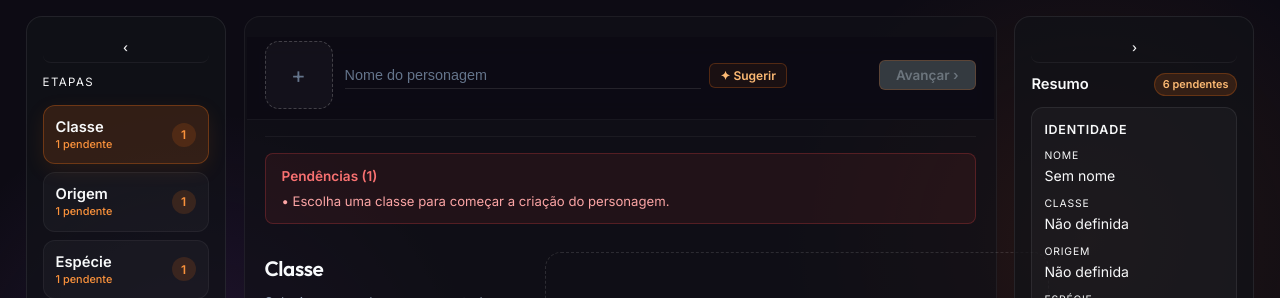
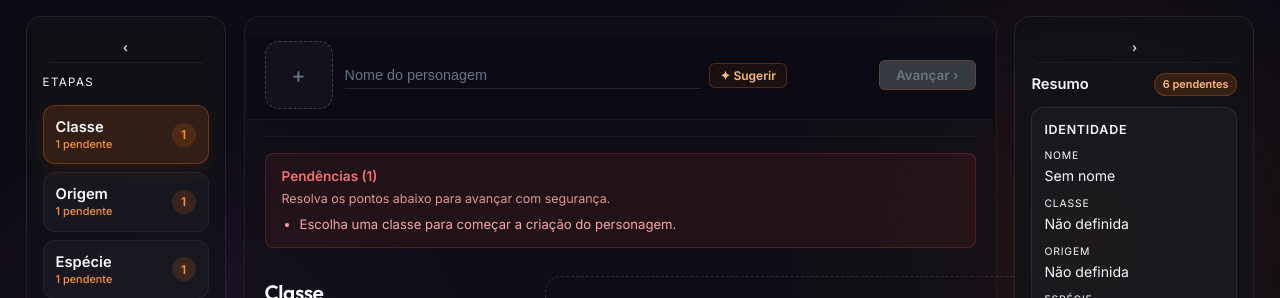
Before and after one commit to cauefeliciano14/app, a React (Vite) app: page / in a window 1280 px wide. Shown: the top 298 px of the page. Built offline with nearby package versions, Linux system fonts and the light colour scheme.

Commit message:
Fix creator shell UX regressions

```diff
--- a/src/components/ValidationBanner.module.css
+++ b/src/components/ValidationBanner.module.css
@@ -6,11 +6,33 @@
   margin-bottom: 12px;
 }
 
+.header {
+  display: flex;
+  align-items: flex-start;
+  justify-content: space-between;
+  gap: 12px;
+  margin-bottom: 8px;
+}
+
 .title {
   color: #f87171;
   font-weight: 600;
   font-size: 0.85rem;
-  margin-bottom: var(--space-xs);
+}
+
+.subtitle {
+  color: var(--color-error-light);
+  font-size: 0.78rem;
+  line-height: 1.4;
+  opacity: 0.9;
+  margin-top: 2px;
+}
+
+.list {
+  margin: 0;
+  padding-left: 18px;
+  display: grid;
+  gap: 4px;
 }
 
 .errorItem,
@@ -20,7 +42,33 @@
   line-height: 1.5;
 }
 
+.toggleButton {
+  border: 1px solid rgba(248, 113, 113, 0.28);
+  background: rgba(248, 113, 113, 0.1);
+  color: #fecaca;
+  border-radius: 999px;
+  padding: 6px 10px;
+  font-size: 0.75rem;
+  font-weight: 600;
+  cursor: pointer;
+  white-space: nowrap;
+}
+
+.toggleButton:hover {
+  background: rgba(248, 113, 113, 0.16);
+}
+
 .moreItems {
   opacity: 0.84;
-  margin-top: 4px;
+  margin-top: 8px;
 }
+
+@media (max-width: 640px) {
+  .header {
+    flex-direction: column;
+  }
+
+  .toggleButton {
+    align-self: flex-start;
+  }
+}
--- a/src/components/ValidationBanner.tsx
+++ b/src/components/ValidationBanner.tsx
@@ -1,24 +1,48 @@
-import React, { useMemo } from 'react';
+import React, { useMemo, useState } from 'react';
 import styles from './ValidationBanner.module.css';
+
+const DEFAULT_VISIBLE_ERRORS = 4;
 
 export const ValidationBanner: React.FC<{ errors: string[] }> = ({ errors }) => {
   const uniqueErrors = useMemo(() => Array.from(new Set(errors)), [errors]);
+  const [expanded, setExpanded] = useState(false);
 
   if (uniqueErrors.length === 0) return null;
 
-  const visibleErrors = uniqueErrors.slice(0, 2);
+  const visibleErrors = expanded ? uniqueErrors : uniqueErrors.slice(0, DEFAULT_VISIBLE_ERRORS);
   const hiddenCount = uniqueErrors.length - visibleErrors.length;
 
   return (
     <div className={styles.banner} role="alert">
-      <div className={styles.title}>Pendências ({uniqueErrors.length})</div>
-      {visibleErrors.map((err) => (
-        <div key={err} className={styles.errorItem}>
-          • {err}
+      <div className={styles.header}>
+        <div>
+          <div className={styles.title}>Pendências ({uniqueErrors.length})</div>
+          <div className={styles.subtitle}>Resolva os pontos abaixo para avançar com segurança.</div>
         </div>
-      ))}
+        {uniqueErrors.length > DEFAULT_VISIBLE_ERRORS ? (
+          <button
+            type="button"
+            className={styles.toggleButton}
+            onClick={() => setExpanded((value) => !value)}
+            aria-expanded={expanded}
+          >
+            {expanded ? 'Ver menos' : `Ver todas (${uniqueErrors.length})`}
+          </button>
+        ) : null}
+      </div>
+
+      <ul className={styles.list}>
+        {visibleErrors.map((err) => (
+          <li key={err} className={styles.errorItem}>
+            {err}
+          </li>
+        ))}
+      </ul>
+
       {hiddenCount > 0 ? (
-        <div className={styles.moreItems}>+{hiddenCount} pendência{hiddenCount > 1 ? 's' : ''} adicional{hiddenCount > 1 ? 'is' : ''}.</div>
+        <div className={styles.moreItems}>
+          +{hiddenCount} pendência{hiddenCount > 1 ? 's' : ''} oculta{hiddenCount > 1 ? 's' : ''}. Use “Ver todas” para revisar a lista completa.
+        </div>
       ) : null}
     </div>
   );
--- a/src/components/steps/AttributesStepWrapper.tsx
+++ b/src/components/steps/AttributesStepWrapper.tsx
@@ -33,6 +33,7 @@ export const AttributesStepWrapper: React.FC = () => {
       portrait={character.portrait}
       onPortraitClick={() => setIsPortraitModalOpen(true)}
       selections={stepSelections}
+      impactSection="attributes"
     >
       <div className={styles.stepContent}>
         <ValidationBanner errors={validationErrors} />
--- a/src/components/steps/BackgroundStep.tsx
+++ b/src/components/steps/BackgroundStep.tsx
@@ -1,4 +1,4 @@
-import React from "react";
+import React, { useRef } from "react";
 import backgroundsData from "../../data/backgrounds.json";
 import talentsData from "../../data/talents.json";
 import {
@@ -15,6 +15,8 @@ import { useCharacter, ATTR_METADATA } from "../../context/CharacterContext";
 import { useWizard } from "../../context/WizardContext";
 
 export const BackgroundStep: React.FC = () => {
+  const detailsRef = useRef<HTMLDivElement | null>(null);
+
   const {
     character,
     setCharacter,
@@ -52,6 +54,7 @@ export const BackgroundStep: React.FC = () => {
       portrait={character.portrait}
       onPortraitClick={() => setIsPortraitModalOpen(true)}
       selections={stepSelections}
+      impactSection="background"
     >
       <div className={styles.stepContent}>
         <ValidationBanner errors={validationErrors} />
@@ -76,7 +79,9 @@ export const BackgroundStep: React.FC = () => {
                   className={`${styles.selectionButton} ${isSelected ? styles.selectionButtonActive : ""}`.trim()}
                   onClick={() => {
                     setSelectedBackground(bg);
-                    window.scrollTo(0, 0);
+                    requestAnimationFrame(() => {
+                      detailsRef.current?.scrollIntoView({ behavior: "smooth", block: "nearest" });
+                    });
                     setAttrChoiceMode("");
                     setAttrPlus1("");
                     setAttrPlus2("");
@@ -93,7 +98,7 @@ export const BackgroundStep: React.FC = () => {
             })}
           </div>
 
-          <div className={styles.selectionDetails}>
+          <div className={styles.selectionDetails} ref={detailsRef}>
             {selectedBackground ? (
               <div id="background-details" className={styles.selectionDetails}>
                 {/* Info Card */}
--- a/src/components/steps/ClassSelectionStep.tsx
+++ b/src/components/steps/ClassSelectionStep.tsx
@@ -148,6 +148,7 @@ export const ClassSelectionStep: React.FC<ClassSelectionStepProps> = ({ onReset,
       portrait={character.portrait}
       onPortraitClick={() => setIsPortraitModalOpen(true)}
       selections={stepSelections}
+      impactSection="class"
     >
       <div className={styles.stepRoot}>
         <ValidationBanner errors={validationErrors} />
--- a/src/components/steps/EquipmentStepWrapper.tsx
+++ b/src/components/steps/EquipmentStepWrapper.tsx
@@ -35,6 +35,7 @@ export const EquipmentStepWrapper: React.FC = () => {
       portrait={character.portrait}
       onPortraitClick={() => setIsPortraitModalOpen(true)}
       selections={stepSelections}
+      impactSection="equipment"
     >
       <div className={styles.stepContent}>
         <ValidationBanner errors={validationErrors} />
--- a/src/components/steps/SpeciesStep.tsx
+++ b/src/components/steps/SpeciesStep.tsx
@@ -40,6 +40,7 @@ export const SpeciesStep: React.FC<SpeciesStepProps> = ({ languagesData }) => {
       portrait={character.portrait}
       onPortraitClick={() => setIsPortraitModalOpen(true)}
       selections={stepSelections}
+      impactSection="species"
     >
       <div className={styles.stepContent}>
         <ValidationBanner errors={validationErrors} />
--- a/src/context/WizardContext.tsx
+++ b/src/context/WizardContext.tsx
@@ -1,4 +1,4 @@
-import React, { createContext, useContext, useState } from 'react';
+import React, { createContext, useContext, useMemo, useState } from 'react';
 import { loadCreationState } from '../utils/persistence';
 
 interface WizardContextValue {
@@ -6,16 +6,22 @@ interface WizardContextValue {
   setCurrentStep: (step: number) => void;
   isPortraitModalOpen: boolean;
   setIsPortraitModalOpen: (open: boolean) => void;
+  sidebarCollapsed: boolean;
+  setSidebarCollapsed: (collapsed: boolean) => void;
+  summaryCollapsed: boolean;
+  setSummaryCollapsed: (collapsed: boolean) => void;
   goToStep: (n: number) => void;
 }
 
 const WizardContext = createContext<WizardContextValue | null>(null);
 
 export const WizardProvider: React.FC<{ children: React.ReactNode }> = ({ children }) => {
-  const savedState = React.useMemo(() => loadCreationState(), []);
+  const savedState = useMemo(() => loadCreationState(), []);
 
   const [currentStep, setCurrentStep] = useState(savedState?.currentStep ?? 0);
   const [isPortraitModalOpen, setIsPortraitModalOpen] = useState(false);
+  const [sidebarCollapsed, setSidebarCollapsed] = useState(savedState?.shellState?.sidebarCollapsed ?? false);
+  const [summaryCollapsed, setSummaryCollapsed] = useState(savedState?.shellState?.summaryCollapsed ?? false);
 
   const goToStep = (n: number) => {
     setCurrentStep(n);
@@ -28,6 +34,10 @@ export const WizardProvider: React.FC<{ children: React.ReactNode }> = ({ childr
         setCurrentStep,
         isPortraitModalOpen,
         setIsPortraitModalOpen,
+        sidebarCollapsed,
+        setSidebarCollapsed,
+        summaryCollapsed,
+        setSummaryCollapsed,
         goToStep,
       }}
     >
--- a/src/features/creator/CreatorShell.tsx
+++ b/src/features/creator/CreatorShell.tsx
@@ -25,7 +25,14 @@ export function CreatorShell() {
     setPlayState,
     handleResetCharacter,
   } = useCharacter();
-  const { currentStep, setCurrentStep, isPortraitModalOpen, setIsPortraitModalOpen } = useWizard();
+  const {
+    currentStep,
+    setCurrentStep,
+    isPortraitModalOpen,
+    setIsPortraitModalOpen,
+    sidebarCollapsed,
+    summaryCollapsed,
+  } = useWizard();
 
   const [showSaved, setShowSaved] = useState(false);
   const saveTimerRef = useRef<ReturnType<typeof setTimeout> | null>(null);
@@ -37,6 +44,7 @@ export function CreatorShell() {
       character,
       currentStep,
       auxiliaryState: { selectedBackground, attrChoiceMode, attrPlus1, attrPlus2 },
+      shellState: { sidebarCollapsed, summaryCollapsed },
     }));
 
     // Skip the very first save (on mount) to avoid showing "Salvo" on load
@@ -48,7 +56,16 @@ export function CreatorShell() {
     if (saveTimerRef.current) clearTimeout(saveTimerRef.current);
     setShowSaved(true);
     saveTimerRef.current = setTimeout(() => setShowSaved(false), 2200);
-  }, [character, currentStep, selectedBackground, attrChoiceMode, attrPlus1, attrPlus2]);
+  }, [
+    character,
+    currentStep,
+    selectedBackground,
+    attrChoiceMode,
+    attrPlus1,
+    attrPlus2,
+    sidebarCollapsed,
+    summaryCollapsed,
+  ]);
 
   useEffect(() => {
     if (currentStep === 5 && playState.currentHp === 0 && derivedSheet.maxHP > 0) {
--- a/src/utils/persistence.ts
+++ b/src/utils/persistence.ts
@@ -3,7 +3,17 @@ import type { Character } from '../types/character';
 export const CREATION_STORAGE_KEY = 'dnd_creation_state';
 export const CREATION_STATE_VERSION = 1;
 
-export function loadCreationState(): { character: Character; currentStep: number; auxiliaryState?: any } | null {
+export interface CreationStateSnapshot {
+  character: Character;
+  currentStep: number;
+  auxiliaryState?: any;
+  shellState?: {
+    sidebarCollapsed?: boolean;
+    summaryCollapsed?: boolean;
+  };
+}
+
+export function loadCreationState(): CreationStateSnapshot | null {
   try {
     const raw = localStorage.getItem(CREATION_STORAGE_KEY);
     if (!raw) return null;
```
Also changed, not shown: src/components/steps/StepLayout.tsx (+12 -13 lines), src/features/creator/ChoiceImpact.tsx (+38 -9 lines).
